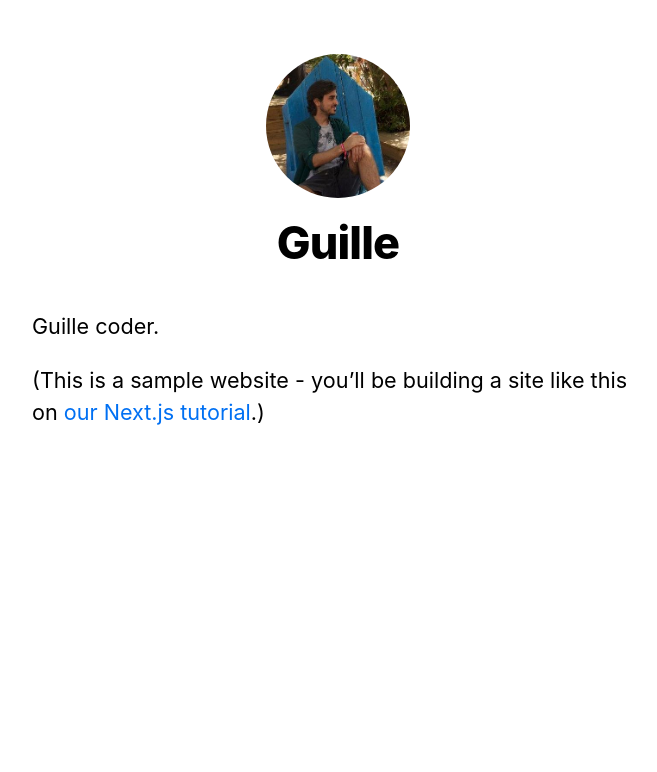
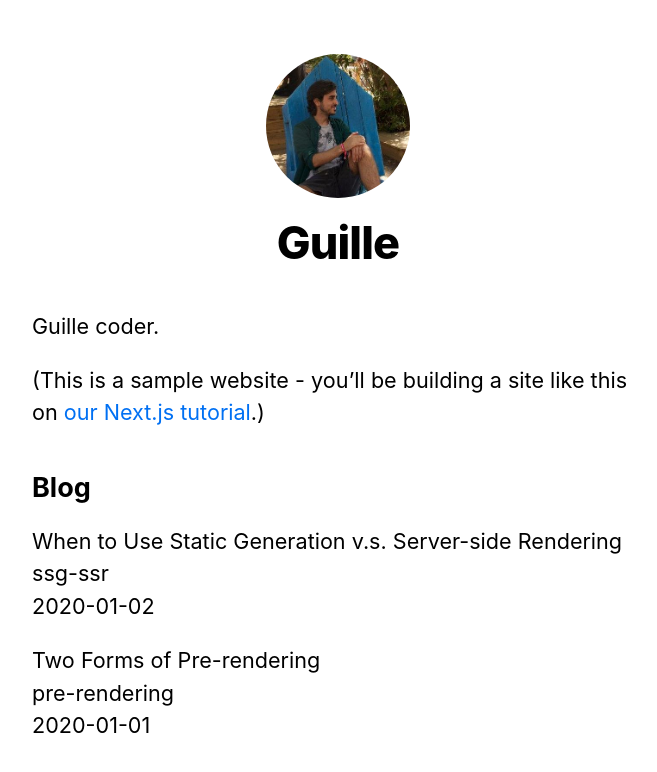
Before and after one commit to ggguille/nextjs-blog, a Next.js app: page / in a window 1280 px wide. Shown: the top 772 px of the page, without its empty margins (302-959 px from the left). Built offline with nearby package versions, Linux system fonts and the light colour scheme.

Commit message:
4.6 Pre-rendering and Data Fetching / Implementing getStaticProps

```diff
--- /dev/null
+++ b/lib/posts.js
@@ -0,0 +1,35 @@
+import { readdirSync, readFileSync } from 'fs'
+import { join } from 'path'
+import matter from 'gray-matter'
+
+const postsDirectory = join(process.cwd(), 'posts')
+
+export function getSortedPostsData() {
+  // Get file names under /posts
+  const fileNames = readdirSync(postsDirectory)
+  const allPostsData = fileNames.map(fileName => {
+    // Remove ".md" from file name to get id
+    const id = fileName.replace(/\.md$/, '')
+
+    // Read markdown file as string
+    const fullPath = join(postsDirectory, fileName)
+    const fileContents = readFileSync(fullPath, 'utf8')
+
+    // Use gray-matter to parse the post metadata section
+    const matterResult = matter(fileContents)
+
+    // Combine the data with the id
+    return {
+      id,
+      ...matterResult.data
+    }
+  })
+  // Sort posts by date
+  return allPostsData.sort((a, b) => {
+    if (a.date < b.date) {
+      return 1
+    } else {
+      return -1
+    }
+  })
+}
--- a/package.json
+++ b/package.json
@@ -8,6 +8,7 @@
     "start": "next start"
   },
   "dependencies": {
+    "gray-matter": "^4.0.2",
     "next": "^10.0.0",
     "postcss-flexbugs-fixes": "^5.0.0",
     "postcss-preset-env": "^6.7.0",
--- a/pages/index.js
+++ b/pages/index.js
@@ -2,7 +2,18 @@ import Head from 'next/head'
 import Layout, { siteTitle } from '../components/layout'
 import utilStyles from '../styles/utils.module.css'
 
-export default function Home() {
+import { getSortedPostsData } from '../lib/posts'
+
+export async function getStaticProps() {
+  const allPostsData = getSortedPostsData()
+  return {
+    props: {
+      allPostsData
+    }
+  }
+}
+
+export default function Home({ allPostsData }) {
   return (
     <Layout home>
       <Head>
@@ -15,6 +26,20 @@ export default function Home() {
           <a href="https://nextjs.org/learn">our Next.js tutorial</a>.)
         </p>
       </section>
+      <section className={`${utilStyles.headingMd} ${utilStyles.padding1px}`}>
+        <h2 className={utilStyles.headingLg}>Blog</h2>
+        <ul className={utilStyles.list}>
+          {allPostsData.map(({ id, date, title }) => (
+            <li className={utilStyles.listItem} key={id}>
+              {title}
+              <br />
+              {id}
+              <br />
+              {date}
+            </li>
+          ))}
+        </ul>
+      </section>
     </Layout>
   )
 }
```
Also changed, not shown: 1 other file (tests, documents, lock files or other folders).
